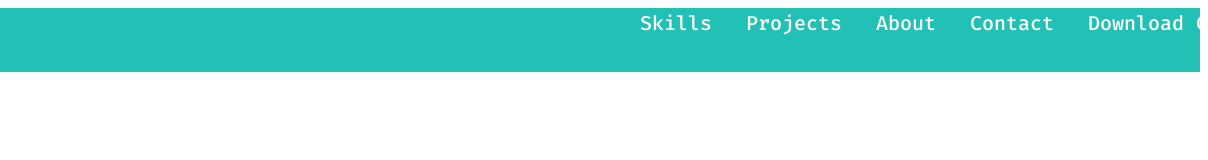
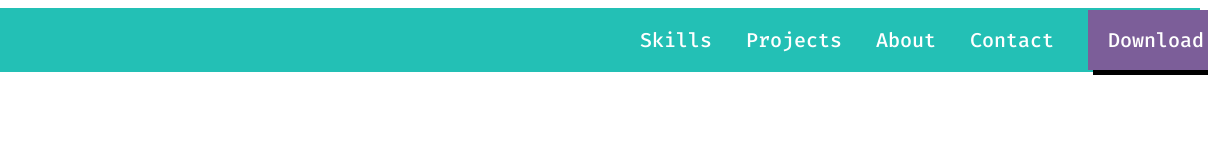
Before and after one commit to uezili/Portifolio, a website built with Vite: page index.html in a window 1280 px wide. Shown: the top 160 px of the page, 72-1280 px from the left. Built offline with nearby package versions, Linux system fonts and the light colour scheme.

Commit message:
button Download

```diff
--- a/index.html
+++ b/index.html
@@ -22,7 +22,7 @@
             <a href="">Projects</a>
             <a href="">About</a>
             <a href="">Contact</a>
-            <a href="" lang="en">Download CV</a>
+            <a id="downloadBtn" href="" lang="en">Download CV</a>
         </nav>
     </header>
 </body>
--- a/styles/styles.css
+++ b/styles/styles.css
@@ -19,3 +19,13 @@ a {
     text-decoration: none;
     margin-right: 30px;
 }
+
+#downloadBtn {
+    display: inline-block;
+    background-color: #7C5E99;
+    height: 60px;
+    line-height: 60px;
+    padding-left: 20px;
+    padding-right: 20px;
+    box-shadow: 5px 5px 0px #000000;
+}
```
